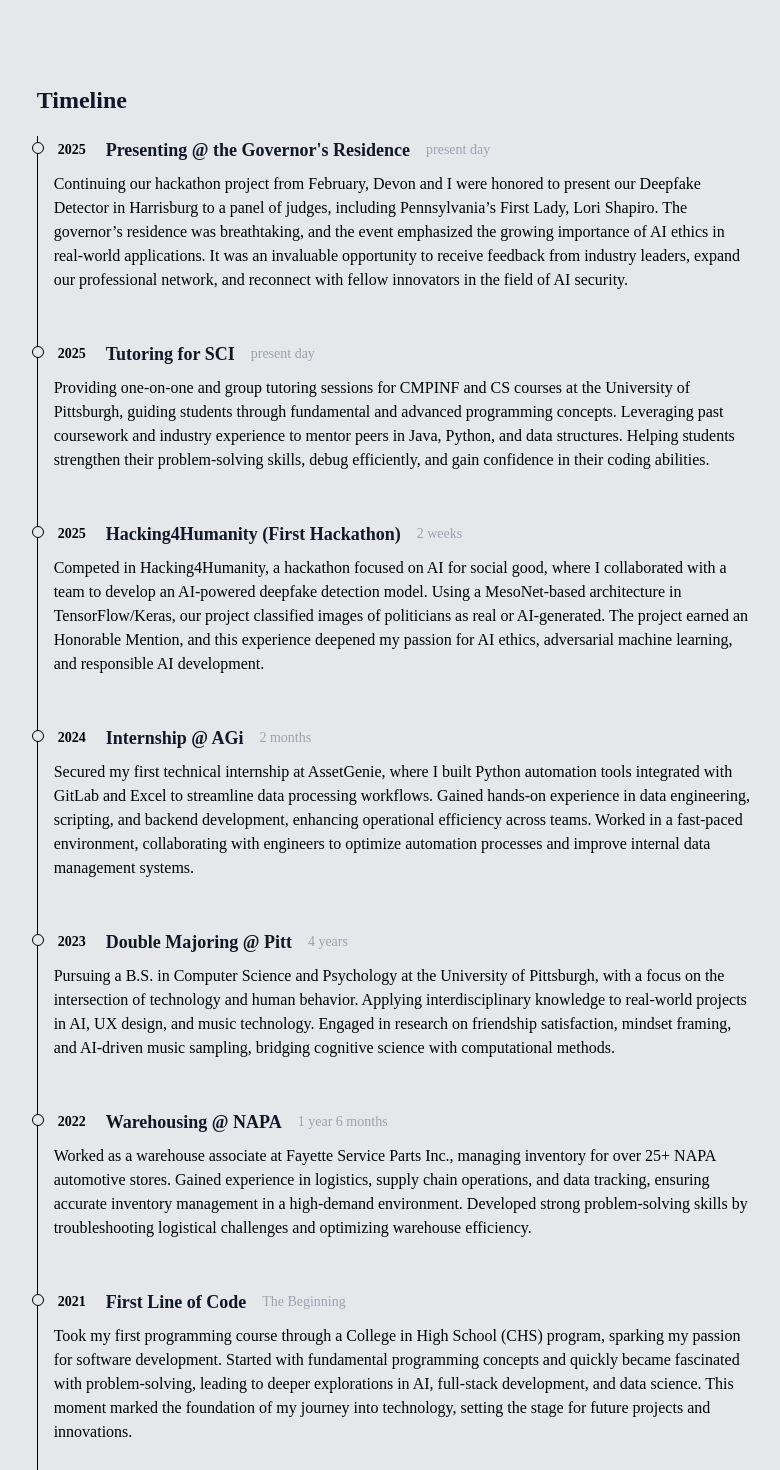
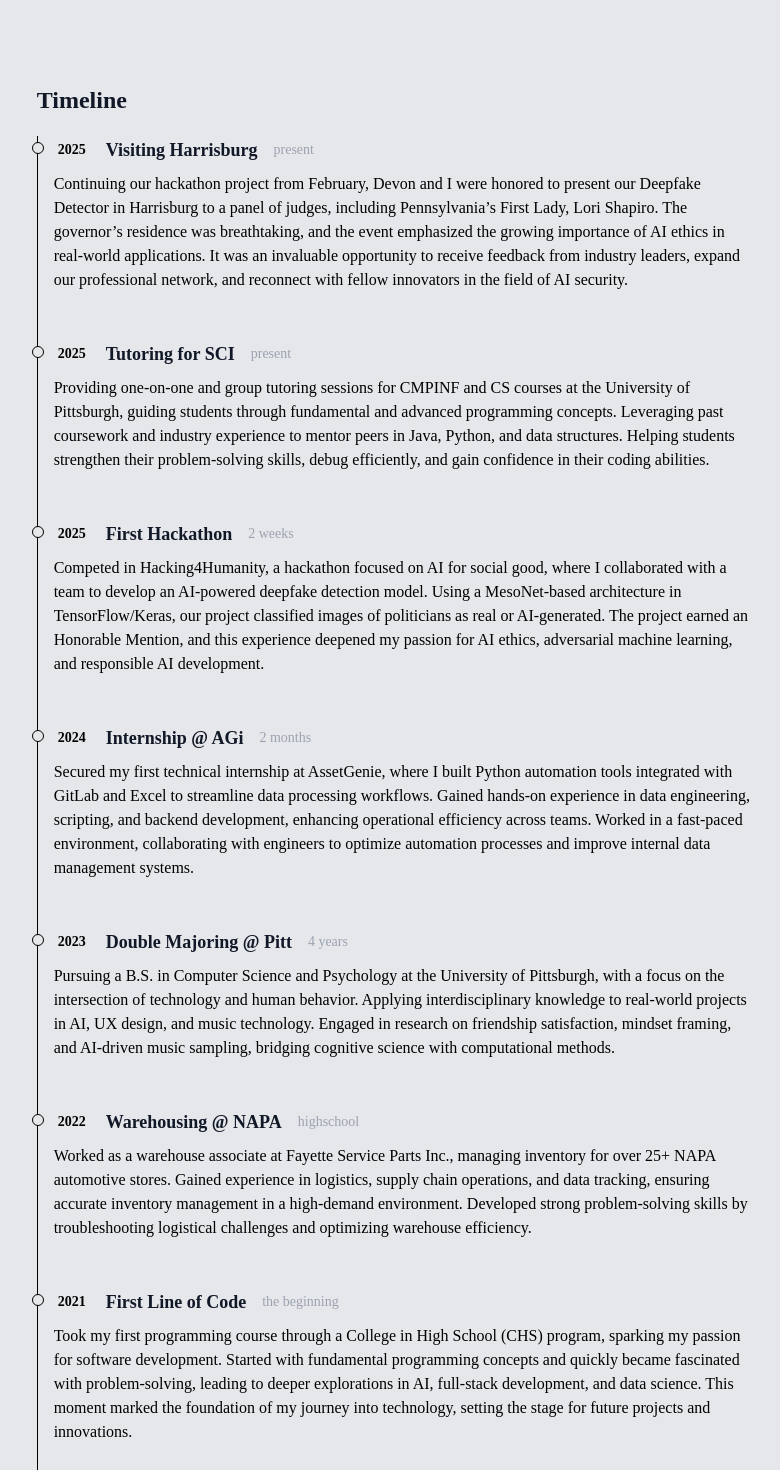
Before and after one commit to remysedlak/portfolio, a React (Vite) app: page / in a window 1280 px wide. Shown: the part 800-2270 px from the top of the page, without its empty margins (244-1024 px from the left). Built offline with nearby package versions, Linux system fonts and the light colour scheme; a web font is replaced by a local one.

Commit message:
adjusted tites for width spacing

```diff
--- a/src/data/timeline.js
+++ b/src/data/timeline.js
@@ -1,8 +1,8 @@
 const timeline = [
     {
         year: '2025',
-        title: 'Presenting @ the Governor\'s Residence',
-        duration: 'present day',
+        title: 'Visiting Harrisburg',
+        duration: 'present',
         details: `Continuing our hackathon project from February, Devon and I were honored to present our Deepfake Detector in Harrisburg to a panel of judges, including Pennsylvania’s First Lady, Lori Shapiro.
         The governor’s residence was breathtaking, and the event emphasized the growing importance of AI ethics in real-world applications.
         It was an invaluable opportunity to receive feedback from industry leaders, expand our professional network, and reconnect with fellow innovators in the field of AI security.`
@@ -10,14 +10,14 @@ const timeline = [
     {
         year: '2025',
         title: 'Tutoring for SCI',
-        duration: 'present day',
+        duration: 'present',
         details: `Providing one-on-one and group tutoring sessions for CMPINF and CS courses at the University of Pittsburgh, guiding students through fundamental and advanced programming concepts.
         Leveraging past coursework and industry experience to mentor peers in Java, Python, and data structures.
         Helping students strengthen their problem-solving skills, debug efficiently, and gain confidence in their coding abilities.`
     },
     {
         year: '2025',
-        title: 'Hacking4Humanity (First Hackathon)',
+        title: 'First Hackathon',
         duration: '2 weeks',
         details: `Competed in Hacking4Humanity, a hackathon focused on AI for social good, where I collaborated with a team to develop an AI-powered deepfake detection model.
         Using a MesoNet-based architecture in TensorFlow/Keras, our project classified images of politicians as real or AI-generated.
@@ -42,7 +42,7 @@ const timeline = [
     {
         year: '2022',
         title: 'Warehousing @ NAPA',
-        duration: '1 year 6 months',
+        duration: 'highschool',
         details: `Worked as a warehouse associate at Fayette Service Parts Inc., managing inventory for over 25+ NAPA automotive stores.
         Gained experience in logistics, supply chain operations, and data tracking, ensuring accurate inventory management in a high-demand environment.
         Developed strong problem-solving skills by troubleshooting logistical challenges and optimizing warehouse efficiency.`
@@ -50,7 +50,7 @@ const timeline = [
     {
         year: '2021',
         title: 'First Line of Code',
-        duration: 'The Beginning',
+        duration: 'the beginning',
         details: `Took my first programming course through a College in High School (CHS) program, sparking my passion for software development.
         Started with fundamental programming concepts and quickly became fascinated with problem-solving, leading to deeper explorations in AI, full-stack development, and data science.
         This moment marked the foundation of my journey into technology, setting the stage for future projects and innovations.`
```
